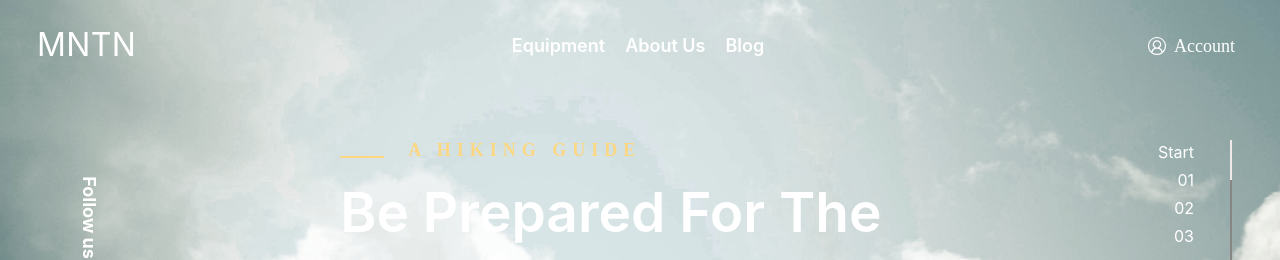
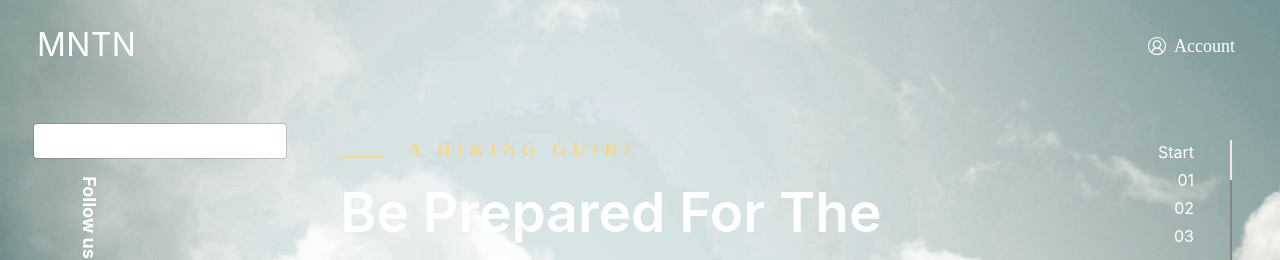
Before and after one commit to Ankita-singh-05/MNTN-Landing-Page, a React (Create React App) app: page / in a window 1280 px wide. Shown: the top 260 px of the page. Built offline with nearby package versions, Linux system fonts and the light colour scheme.

Commit message:
navbar and hero styling

```diff
--- a/src/App.css
+++ b/src/App.css
@@ -1,6 +1,4 @@
-body {
-    background-color: #282d30;
-}
+
 
 .cloud-image {
     background-color: grey;
--- a/src/App.js
+++ b/src/App.js
@@ -12,7 +12,7 @@
 function App() {
   return (
     <>
-      <div className="bg-[#354147]">
+      <div className="bg-[#3d484e]">
         <Navbar/>
         <HeroComponent />
         {/* <GetStarted /> */}
--- a/src/components/hero/hero.components.js
+++ b/src/components/hero/hero.components.js
@@ -65,7 +65,7 @@
 
       {/* Get Started Component */}
      <div className="">
-     <div className="relative mt-[13rem] sm:mt-[9.4rem] md:mt-[11.3rem]">
+     <div className="sbsolute mt-[21.3rem] sm:mt-[9.4rem] md:mt-[11.3rem]">
     <img src={VgImage.vgImage} className="vg-image "></img>
   </div>
       <div className="content1-container flex ml-14 gap-4 ">
--- a/src/components/navbar/navbar.component.js
+++ b/src/components/navbar/navbar.component.js
@@ -1,6 +1,6 @@
 import React from "react";
 import { VscAccount } from "react-icons/vsc";
-
+import "../navbar/navbar.css";
 
 // Background
 import CloudImage from "../images/cloud";
@@ -8,8 +8,9 @@
 function Navbar() {
   return (
     <>
-<div className="absolute cloud-image-container ">
-    <img src={CloudImage.cloudImage} alt="Clouds" className="cloud-image"></img>
+
+      <div className="absolute cloud-image-container ">
+    <img src={CloudImage.cloudImage} alt="Clouds" className="cloud-image "></img>
     </div>
 
         <nav className="flex justify-between navbar-toggler relative">
@@ -19,9 +20,9 @@
 
           <div
             className="list-none flex space-x-5 text-[18px] text-white font-[
-            Gilroy] font-semibold m-8"
+            Gilroy] font-semibold m-8 dropdown-menu"
           >
-            <li>Equipment</li>
+            <li >Equipment</li>
             <li>About Us</li>
             <li>Blog</li>
           </div>
@@ -31,6 +32,7 @@
           </div>
         </nav>
 
+
     </>
   );
 }
--- a/src/components/navbar/navbar.css
+++ b/src/components/navbar/navbar.css
@@ -0,0 +1,12 @@
+:root {
+    --primary: rgb(189, 71, 71);
+    --secondary: rgb(201, 177, 45);
+}
+
+.cloud-image {
+    /* position: absolute; */
+    /* background: linear-gradient(to left, rgb(189, 71, 71), rgb(46, 45, 45) 50%, #eee 75%, rgb(44, 43, 43) 75%); */
+    background: linear-gradient(135deg, var(--primary), var(--secondary));
+    /* z-index: -1; */
+
+}
```
